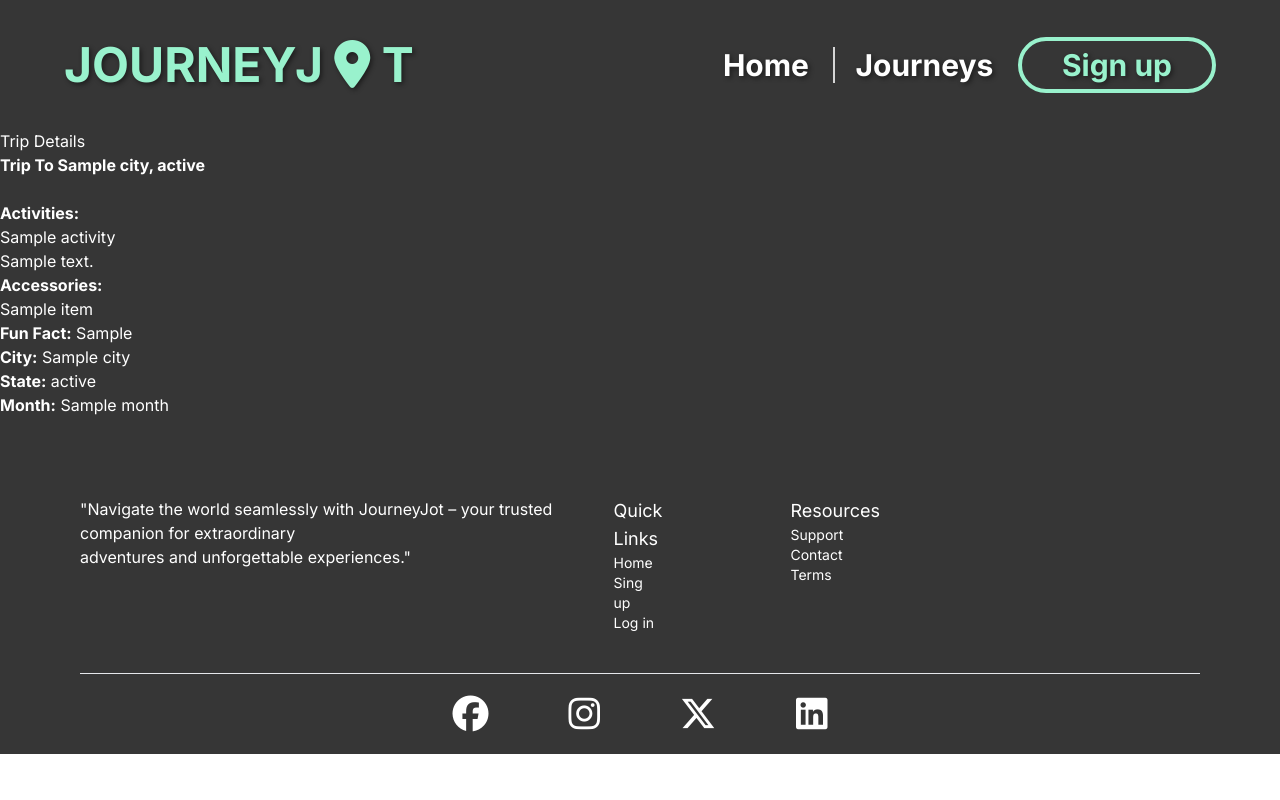
After one commit to Umbelth94/JourneyJot, a Node server app: template views/specific-trip.handlebars in a window 1280 px wide. The commit adds this page. Run offline with Node 20, Linux system fonts and the light colour scheme; the template is opened without the code that fills it: most values are stand-ins (such as "Sample title", 1, 10 or a date in 2020); some libraries are stand-ins or nearby versions.

Commit message:
Route to specific trip has been set up!

```diff
--- a/views/my-trips.handlebars
+++ b/views/my-trips.handlebars
@@ -10,7 +10,7 @@
     <h2>Your Trips:</h2>
         {{#each user.trips}}
         <section class="blog-container">
-        <a href="trips/{{this.id}}">
+        <a href="api/trips/{{this.id}}">
             <ul>
                     <li>
                         <strong><h3>Trip To {{this.city}}, {{this.state}}</h3></strong><br>
--- /dev/null
+++ b/views/specific-trip.handlebars
@@ -0,0 +1,33 @@
+<!DOCTYPE html>
+<html lang="en">
+<head>
+    <meta charset="UTF-8">
+    <meta name="viewport" content="width=device-width, initial-scale=1.0">
+    <title>Specific Trip Details</title>
+</head>
+<body>
+    <h1>Trip Details</h1>
+    <div>
+        <strong><h3>Trip To {{trip.city}}, {{trip.state}}</h3></strong><br>
+        <p><strong>Activities:</strong></p>
+        <ul>
+            {{#each trip.activities}}
+                <li>{{this.activity}}</li>
+                <li>{{this.description}}</li>
+            {{/each}}
+        </ul>
+        <p><strong>Accessories:</strong></p>
+        <ul>
+            {{#each trip.accessories.items}}
+                <li>{{this}}</li>
+            {{/each}}
+        </ul>
+        <p><strong>Fun Fact:</strong> {{trip.funFact}}</p>
+        <p><strong>City:</strong> {{trip.city}}</p>
+        <p><strong>State:</strong> {{trip.state}}</p>
+        <p><strong>Month:</strong> {{trip.month}}</p>
+    </div>
+
+    {{!-- Perhaps run the weather.js script/util here and display the weather as cards??   --}}
+</body>
+</html>
```
Also changed, not shown: controllers/api/tripRoutes.js (+17 -14 lines).
